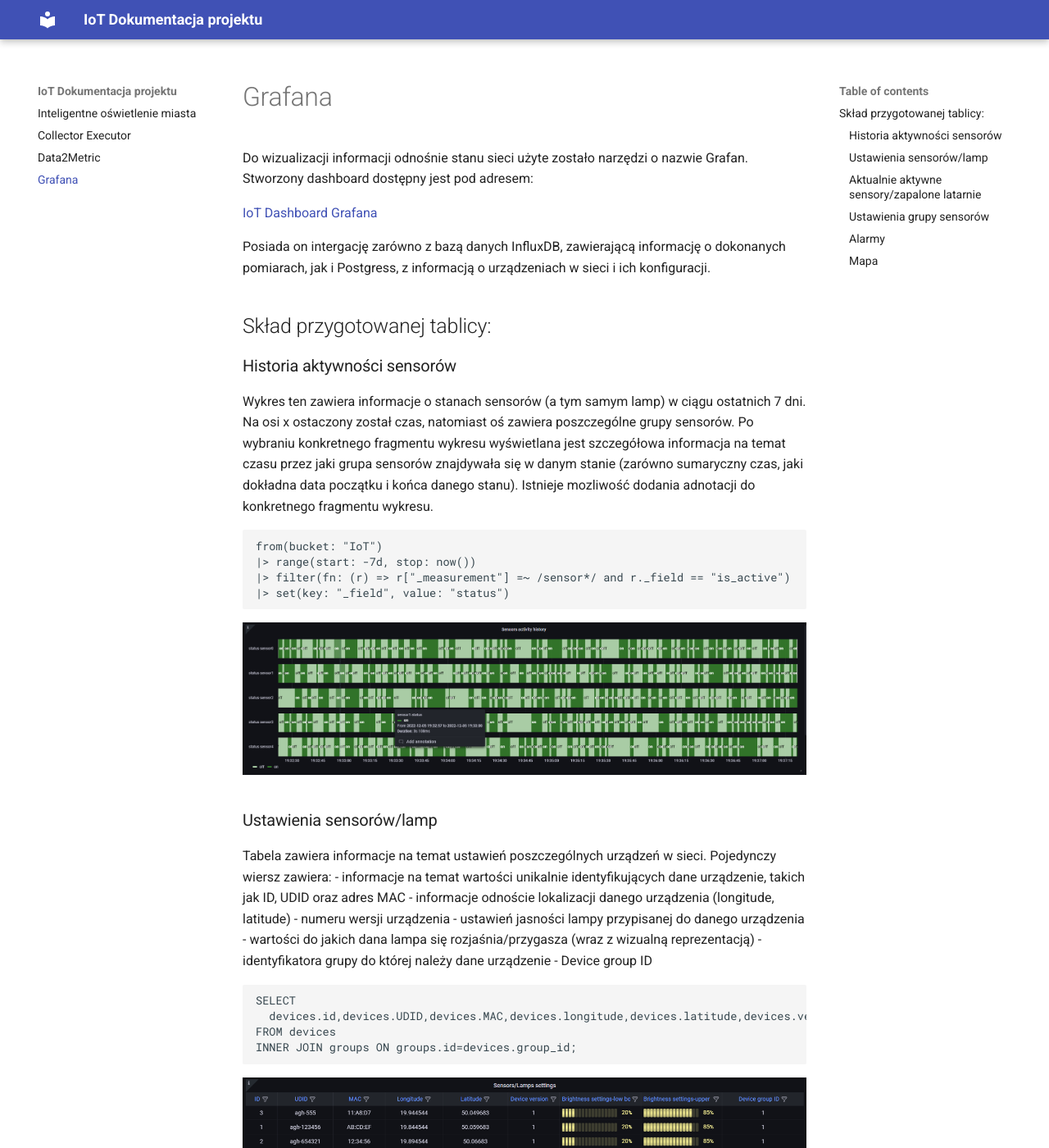
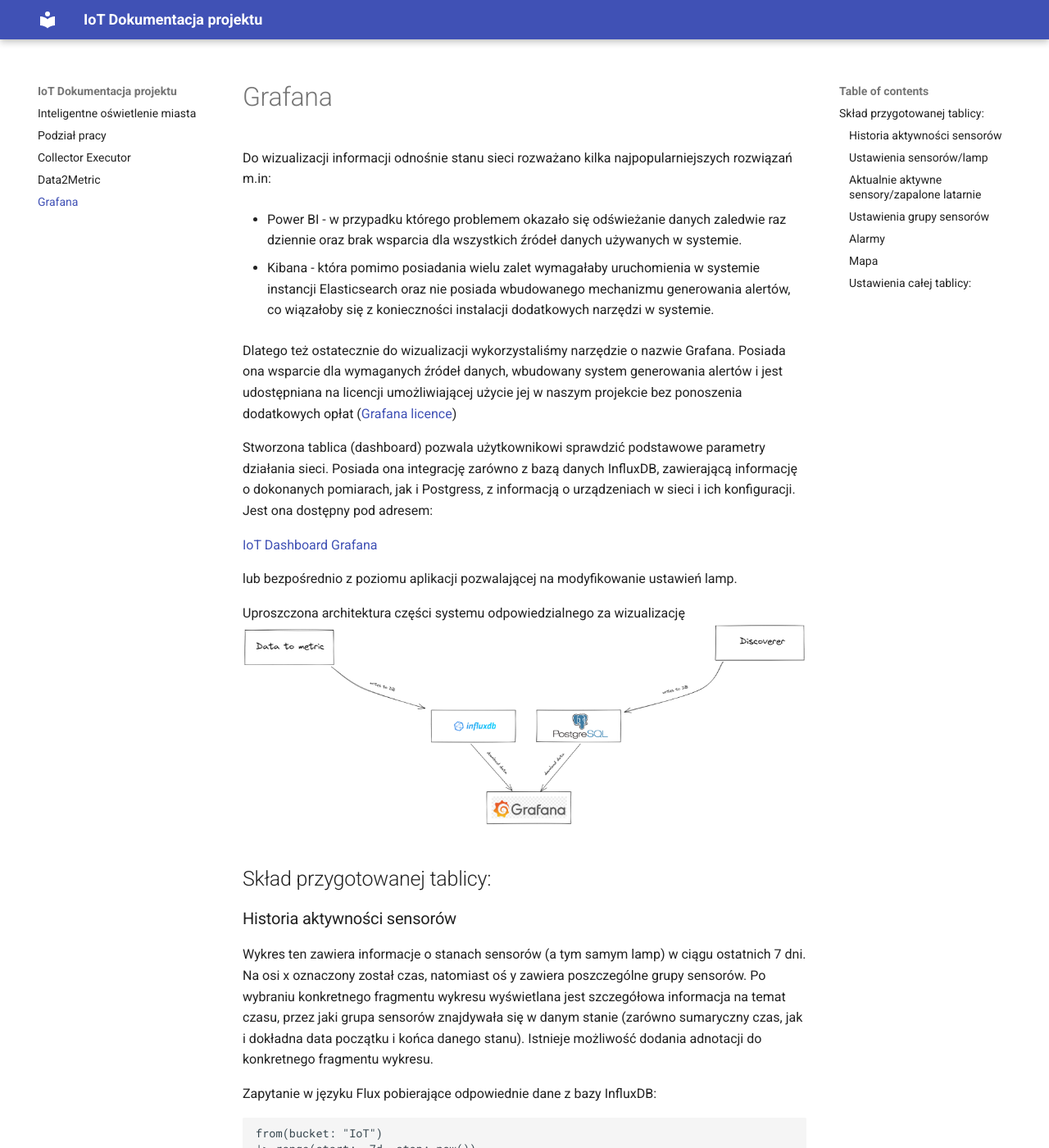
Before and after one commit to olgasiwak/iot, an MkDocs documentation site: the page built from docs/docs/grafana_documentation.md, in a window 1280 px wide and 1400 px high. Shown: the whole window at 82% size. Built offline with MkDocs 1.6.1 and Material for MkDocs 9.7.7, drawn with Linux system fonts in a browser that asks for light colours; some of the changed text lies outside the part shown.

Commit message:
Gh deploy (#19)
* + add documentation for code and grafan

* # fixes

* # fixes

* # fixes

* # changes in documentation

* # changes in documentation

````diff
--- a/docs/docs/grafana_documentation.md
+++ b/docs/docs/grafana_documentation.md
@@ -1,20 +1,35 @@
 # Grafana
+Do wizualizacji informacji odnośnie stanu sieci rozważano kilka najpopularniejszych rozwiązań m.in:
 
-Do wizualizacji informacji odnośnie stanu sieci użyte zostało narzędzi o nazwie Grafan. Stworzony dashboard dostępny jest pod adresem:
+- Power BI - w przypadku którego problemem okazało się odświeżanie danych zaledwie raz dziennie oraz brak wsparcia
+dla wszystkich źródeł danych  używanych w systemie.
+
+- Kibana - która pomimo posiadania wielu zalet wymagałaby uruchomienia w systemie instancji Elasticsearch oraz nie posiada
+wbudowanego mechanizmu generowania alertów, co wiązałoby się z konieczności instalacji dodatkowych narzędzi w systemie.
+
+Dlatego też ostatecznie do wizualizacji wykorzystaliśmy narzędzie o nazwie Grafana. Posiada ona wsparcie dla wymaganych źródeł danych,
+wbudowany system generowania alertów i jest udostępniana na licencji umożliwiającej użycie jej w naszym projekcie bez ponoszenia dodatkowych
+opłat ([Grafana licence](https://github.com/grafana/grafana/blob/main/LICENSE))
+
+Stworzona tablica (dashboard) pozwala użytkownikowi sprawdzić podstawowe parametry działania sieci. Posiada ona integrację  zarówno z
+bazą danych InfluxDB, zawierającą informację o dokonanych pomiarach, jak i Postgress, z informacją
+o urządzeniach w sieci i ich konfiguracji. Jest ona dostępny pod adresem:
 
 [IoT Dashboard Grafana](http://139.144.44.134:3000/d/5HUMlnH4z/iot-dashboard?orgId=1)
 
-Posiada on intergację zarówno z bazą danych InfluxDB, zawierającą informację o dokonanych pomiarach, jak i Postgress, z informacją
-o urządzeniach w sieci i ich konfiguracji.
+lub bezpośrednio z poziomu aplikacji pozwalającej na modyfikowanie ustawień lamp.
 
+Uproszczona architektura części systemu odpowiedzialnego za wizualizację
+![Screenshot](img/grafana_documentation/Visualization_architecture.png)
 ## Skład przygotowanej tablicy:
 
 ### Historia aktywności sensorów
-Wykres ten zawiera informacje o stanach sensorów (a tym samym lamp) w ciągu ostatnich 7 dni. Na osi x ostaczony został czas, natomiast
-oś zawiera poszczególne grupy sensorów. Po wybraniu konkretnego fragmentu wykresu wyświetlana jest szczegółowa informacja na temat czasu
-przez jaki grupa sensorów znajdywała się w danym stanie (zarówno sumaryczny czas, jaki dokładna data początku i końca danego stanu). Istnieje
-mozliwość dodania adnotacji do konkretnego fragmentu wykresu.
+Wykres ten zawiera informacje o stanach sensorów (a tym samym lamp) w ciągu ostatnich 7 dni. Na osi x oznaczony został czas, natomiast
+oś y zawiera poszczególne grupy sensorów. Po wybraniu konkretnego fragmentu wykresu wyświetlana jest szczegółowa informacja na temat czasu,
+przez jaki grupa sensorów znajdywała się w danym stanie (zarówno sumaryczny czas, jak i dokładna data początku i końca danego stanu). Istnieje
+możliwość dodania adnotacji do konkretnego fragmentu wykresu.
 
+Zapytanie w języku Flux pobierające odpowiednie dane z bazy InfluxDB:
 ```flux
 from(bucket: "IoT")
 |> range(start: -7d, stop: now())
@@ -22,29 +37,33 @@ from(bucket: "IoT")
 |> set(key: "_field", value: "status")
 ```
 
+Widok historii stanów poszczególnych grup sensorów:
+![Screenshot](img/grafana_documentation/Sensors_activity_history.PNG)
 
-![Screenshot](../img/grafana_documentation/Sensors_activity_history.png)
 
 ### Ustawienia sensorów/lamp
 Tabela zawiera informacje na temat ustawień poszczególnych urządzeń w sieci. Pojedynczy wiersz zawiera:
-- informacje na temat wartości unikalnie identyfikujących dane urządzenie, takich jak ID, UDID oraz adres MAC
+
+- informacje na temat wartości jednoznacznie identyfikujących dane urządzenie, takich jak ID, UDID oraz adres MAC
 - informacje odnoście lokalizacji danego urządzenia (longitude, latitude)
-- numeru wersji urządzenia
-- ustawień jasności lampy przypisanej do danego urządzenia - wartości do jakich dana lampa się rozjaśnia/przygasza (wraz z wizualną reprezentacją)
-- identyfikatora grupy do której należy dane urządzenie - Device group ID
+- numer wersji urządzenia
+- ustawienia jasności lampy przypisanej do danego urządzenia - wartości do jakich dana lampa się rozjaśnia/przygasza (wraz z wizualną reprezentacją)
+- identyfikatora grupy, do której należy dane urządzenie - Device group ID
 
+Zapytanie w języku SQL pobierające odpowiednie dane z bazy Postgress:
 ```sql
 SELECT
   devices.id,devices.UDID,devices.MAC,devices.longitude,devices.latitude,devices.version_id,groups.configuration -> 'lower_threshold' AS lower_bound, groups.configuration -> 'upper_threshold' AS upper_bound, devices.group_id
 FROM devices
 INNER JOIN groups ON groups.id=devices.group_id;
 ```
-
-![Screenshot](../img/grafana_documentation/Sensors_settings.png)
+Widok tabeli z ustawieniami sensorów/lamp:
+![Screenshot](img/grafana_documentation/Sensors_settings.PNG)
 
 ### Aktualnie aktywne sensory/zapalone latarnie
-Gauge zawierający informację o stosunku aktualnie aktywnych urządzeń, do wszystkich urządzeń, jakie obecnie zainstalowane są w sieci
+Miernik (gauge) zawierający informację o stosunku aktywnych urządzeń, do wszystkich urządzeń, jakie obecnie zainstalowane są w sieci, na przestrzeni ostatniej godziny.
 
+Zapytanie w języku Flux pobierające odpowiednie dane z bazy InfluxDB:
 ```flux
 from(bucket: "IoT")
 |> range(start: -1h, stop: now())
@@ -53,30 +72,34 @@ from(bucket: "IoT")
 
 ```
 
-![Screenshot](../img/grafana_documentation/Currently_active_sensors.png)
+Widok miernika z procentem aktywnych sensorów:
+![Screenshot](img/grafana_documentation/Currently_active_sensors.PNG)
 
 ### Ustawienia grupy sensorów
 Tabela zawiera informacje o konfiguracji grupy sensorów. Pojedynczy wiersz zawiera:
-- ID unikalanie identyfikujące grupę urządzeń
-- Description z opisem dotyczącym danej grupy
-- Client ID identyfikujące klienta do którego należy dany grupa urządzeń
-- ustawienia jasności lamp należących do danej grupy  - wartości do jakich dana grupa lamp się rozjaśnia/przygasza (wraz z wizualną reprezentacją)
+
+- ID - jednoznacznie identyfikujące grupę urządzeń
+- Description - z opisem dotyczącym danej grupy
+- Client ID - identyfikujące klienta, do którego należy dany grupa urządzeń
+- ustawienia jasności lamp należących do danej grupy  - wartości, do jakich dana grupa lamp się rozjaśnia/przygasza (wraz z wizualną reprezentacją)
 - liczba urządzeń w danej grupie
 
+Zapytanie w języku SQL pobierające odpowiednie dane z bazy Postgress:
 ```sql
 SELECT
   id, description, client_id, groups.configuration -> 'lower_threshold' AS lower_bound, groups.configuration -> 'upper_threshold' AS upper_bound, quantity
 FROM groups;
 ```
-
-![Screenshot](../img/grafana_documentation/Sensors_group_settings.png)
+Widok tabeli z ustawieniami grupy sensorów:
+![Screenshot](img/grafana_documentation/Sensors_group_settings.PNG)
 
 ### Alarmy
 Tabela zawiera informacje o alarmach ustawionych w sieci i ich stanach. Dla każdej grupy sensorów znajdującej się w sieci sprawdzamy jej aktywność w ciągu ostatnich 24h.
-Jeśli sumaryczny czas świecenia lamp w ciągu ostatniej doby wyniósł 24h, to uznajemy że urządzenie uległa awarii i generujemy
-adekwatny alarm, który wyświetlany jest klientowi. Jeśli klient uzna, że takie zachowanie jest pożądane to istnieje możliwość
+Jeśli sumaryczny czas świecenia lamp w ciągu ostatniej doby wyniósł 24h, to uznajemy, że urządzenie uległo awarii i generujemy
+adekwatny alarm, który wyświetlany jest klientowi. Jeśli klient uzna, że takie zachowanie jest pożądane, to istnieje możliwość
 zignorowania takiego alarmu.
 
+Zapytanie w języku Flux pobierające odpowiednie dane z bazy InfluxDB:
 ```flux
 from(bucket: "IoT")
 |> range(start: -1d, stop: now())
@@ -84,16 +107,25 @@ from(bucket: "IoT")
 |> rename(columns: {_measurement: "sensors_groups"})
 
 ```
+Widok stanu alarmów dla wszystkich grup sensorów aktywnych w sieci:
+![Screenshot](img/grafana_documentation/Alarms.PNG)
 
-![Screenshot](../img/grafana_documentation/Alarms.png)
+Widok opcji ignorowania danego alarmu:
+![Screenshot](img/grafana_documentation/Silence_notifications_button.PNG)
+
+Widok ustawień ignorowania danego alarmu (możemy wybrać, że dany alarm jest ignorowany przez
+określony czas, bo wiemy że np. w tym okresie prowadzone są na nim jakieś naprawy)
+![Screenshot](img/grafana_documentation/Silences_settings.PNG)
 
 ### Mapa
-Mapa zawiera informacje o lokalizacji każdego sensora w sieci. Po wybraniu konkretengo sensora otrzymujemy informacje:
+Mapa zawiera informacje o lokalizacji każdego sensora w sieci. Po wybraniu konkretnego sensora otrzymujemy informacje:
+
 - o jego współrzędnych geograficznych,
 - identyfikatorach urządzenia
 - identyfikatora grupy urządzeń
-- ustawień poziomów jasności lampy
+- ustawieniach poziomów jasności lampy
 
+Zapytanie w języku SQL pobierające odpowiednie dane z bazy Postgress:
 ```sql
 SELECT
   devices.latitude, devices.longitude, devices.id,devices.UDID,devices.MAC, devices.group_id, groups.configuration -> 'lower_threshold' AS brightness_lower_bound, groups.configuration -> 'upper_threshold' AS brightness_upper_bound
@@ -101,5 +133,15 @@ FROM devices
 INNER JOIN groups ON groups.id=devices.group_id;
 
 ```
+Widok mapy:
+![Screenshot](img/grafana_documentation/Map.PNG)
 
-![Screenshot](../img/grafana_documentation/Map.png)
+### Ustawienia całej tablicy:
+Istnieje możliwość doboru okna czasowego z jakiego wyświetlane są dane na wszystkich wykresach oraz częstotliwości ich odświeżania.
+
+Widok ustawień okna czasowego:
+![Screenshot](img/grafana_documentation/Window_frame_settings.PNG)
+
+
+Widok ustawień częstotliwości odświeżania tablicy:
+![Screenshot](img/grafana_documentation/Refresh_settings.PNG)
--- a/docs/mkdocs.yml
+++ b/docs/mkdocs.yml
@@ -9,6 +9,7 @@ plugins:
 
 nav:
   - index.md
+  - Podział pracy: responsibilities.md
   - Collector Executor: collector_executor_documentation.md
   - Data2Metric: data2metric_documentation.md
   - Grafana: grafana_documentation.md
````
Also changed, not shown: docs/docs/index.md (+4 -2 lines), docs/docs/responsibilities.md (added, +50 -0 lines), docs/docs/img/grafana_documentation/Refresh_settings.PNG (added), docs/docs/img/grafana_documentation/Silence_notifications_button.PNG (added), docs/docs/img/grafana_documentation/Silences_settings.PNG (added), docs/docs/img/grafana_documentation/Visualization_architecture.png (added), docs/docs/img/grafana_documentation/Window_frame_settings.PNG (added), 1 other file.
